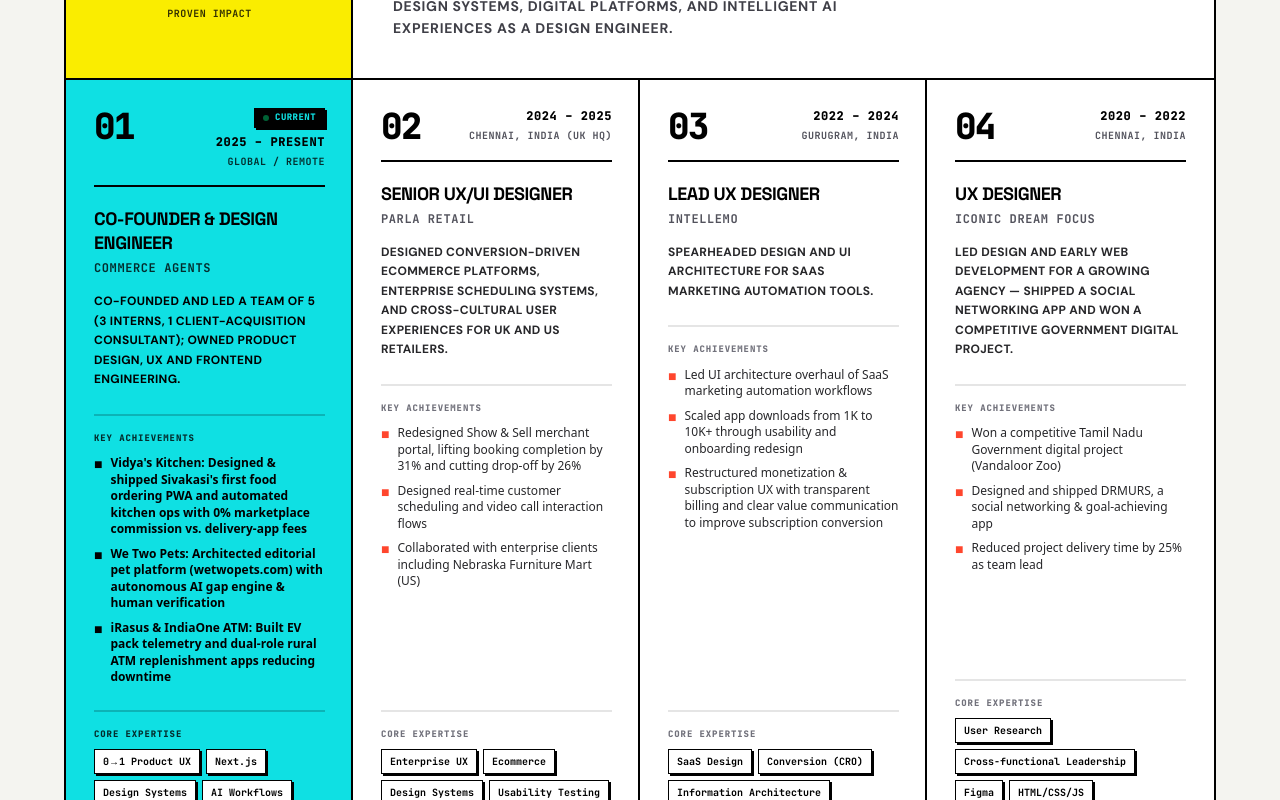
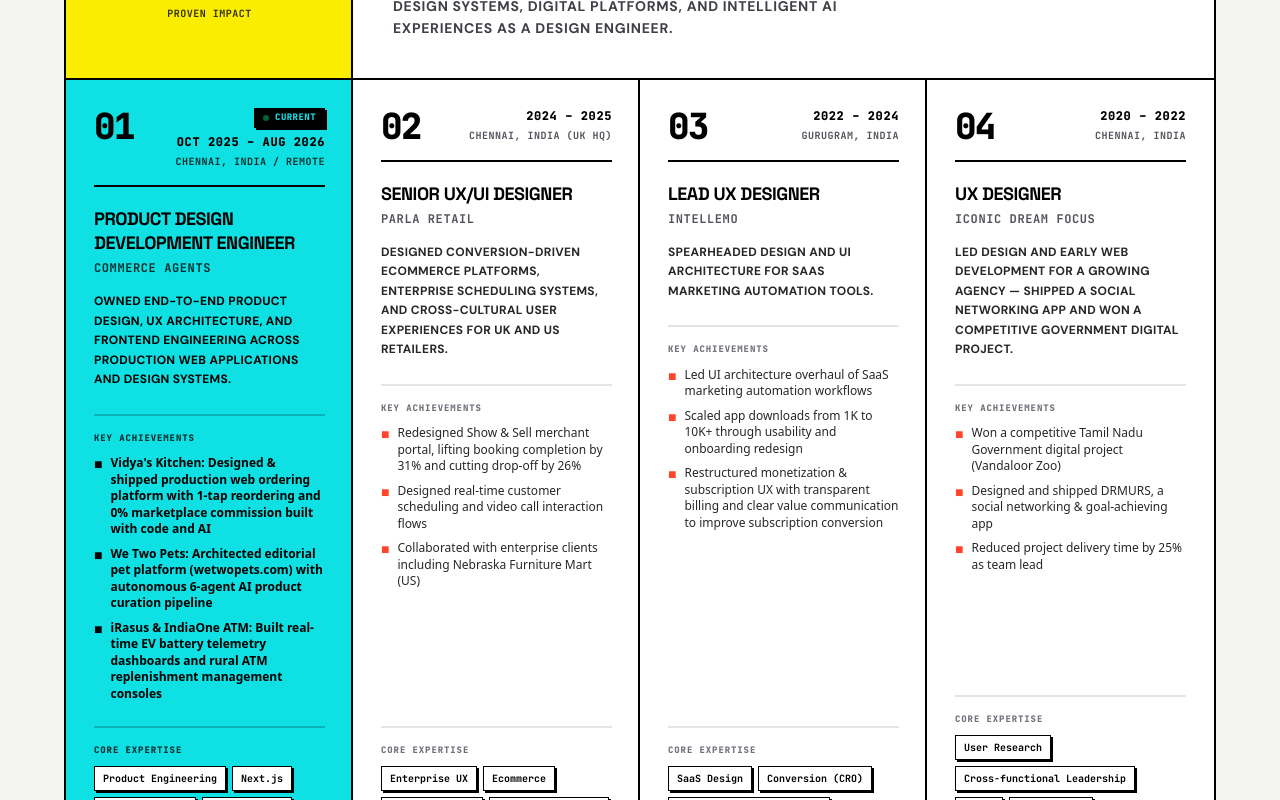
Before and after one commit to santhosh-a-designer/portfolio, a Next.js app: page / in a window 1280 px wide. Shown: the part 4940-5740 px from the top of the page. Built offline with nearby package versions, Linux system fonts and the light colour scheme; no server answers.

Commit message:
Update Commerce Agents role to Product Design Development Engineer, dates Oct 2025 - Aug 2026, and align descriptions with AI & engineering focus

```diff
--- a/app/v2/components/ExperienceSectionV2.tsx
+++ b/app/v2/components/ExperienceSectionV2.tsx
@@ -21,19 +21,19 @@ interface ExperienceItem {
 const experiences: ExperienceItem[] = [
   {
     num: "01",
-    role: "CO-FOUNDER & DESIGN ENGINEER",
+    role: "PRODUCT DESIGN DEVELOPMENT ENGINEER",
     company: "COMMERCE AGENTS",
-    period: "2025 – PRESENT",
-    location: "GLOBAL / REMOTE",
+    period: "OCT 2025 – AUG 2026",
+    location: "CHENNAI, INDIA / REMOTE",
     isHighlight: true,
     isCurrent: true,
-    description: "Co-founded and led a team of 5 (3 interns, 1 client-acquisition consultant); owned product design, UX and frontend engineering.",
+    description: "Owned end-to-end product design, UX architecture, and frontend engineering across production web applications and design systems.",
     highlights: [
-      "Vidya's Kitchen: Designed & shipped Sivakasi's first food ordering PWA and automated kitchen ops with 0% marketplace commission vs. delivery-app fees",
-      "We Two Pets: Architected editorial pet platform (wetwopets.com) with autonomous AI gap engine & human verification",
-      "iRasus & IndiaOne ATM: Built EV pack telemetry and dual-role rural ATM replenishment apps reducing downtime",
+      "Vidya's Kitchen: Designed & shipped production web ordering platform with 1-tap reordering and 0% marketplace commission built with code and AI",
+      "We Two Pets: Architected editorial pet platform (wetwopets.com) with autonomous 6-agent AI product curation pipeline",
+      "iRasus & IndiaOne ATM: Built real-time EV battery telemetry dashboards and rural ATM replenishment management consoles",
     ],
-    skills: ["0→1 Product UX", "Next.js", "Design Systems", "AI Workflows", "TypeScript", "Tailwind CSS"],
+    skills: ["Product Engineering", "Next.js", "Design Systems", "AI Workflows", "TypeScript", "Tailwind CSS"],
   },
   {
     num: "02",
--- a/components/About.tsx
+++ b/components/About.tsx
@@ -8,36 +8,36 @@ import {
 
 const timeline = [
   {
-    year: "Oct 2025 – Present",
-    role: "Design Engineer",
+    year: "Oct 2025 – Aug 2026",
+    role: "Product Design Development Engineer",
     company: "Commerce Agents",
     color: "#FF7410",
     current: true,
     expertise: [
-      "AI Agent Interaction Design",
-      "Product Design & Systems",
-      "UX Research & Personas",
-      "Figma",
-      "Next.js & Frontend",
-      "Multimodal Agent Workflows",
+      "Product Engineering & UX",
+      "AI-Assisted Frontend Dev",
+      "Design Systems & Figma",
+      "React.js & Next.js",
+      "Complex B2B Workflows",
+      "Agentic Product Architecture",
     ],
     learned: [
-      "Co-founded and led a team of 5 (3 interns, 1 client-acquisition consultant); owned product design, UX and frontend engineering.",
-      "Leading 0-to-1 product design, user research, and autonomous AI agent interaction models",
-      "Designing multi-agent workflows, human-in-the-loop interfaces, and complex web ecosystems",
-      "Bridging high-level UX strategy with production-ready design systems and frontend code",
-      "Directing end-to-end product delivery across AI, EdTech, and Commerce platforms",
+      "Owned end-to-end product experience from UX research and wireframing through to production deployment using Next.js, React, and AI-assisted engineering (Cursor, v0)",
+      "Designed and developed Vidya's Kitchen (0->1 web platform built with code and AI) and We Two Pets (autonomous 6-agent AI curation pipeline)",
+      "Simplified complex B2B workflows for real-time IoT telemetry (iRasus) and cash-in-transit vault operations (IndiaOne ATM)",
+      "Architected production Figma design systems with reusable components, semantic tokens, and responsive layouts (BuildSync)",
+      "Translated ambiguous client briefs into testable, production-ready interfaces with measurable outcomes",
     ],
     clients: [
-      "Commerce Agents (Core Team)",
-      "Makeon Learning Ecosystem",
-      "Founder-led AI Ventures",
+      "THE WETWO INTERNATIONAL (Sivakasi)",
+      "iRasus Technologies",
+      "IndiaOne ATM",
     ],
     projects: [
-      "Commerce Agents AI Studio",
-      "Makeon Builder Ecosystem",
-      "Vidya's Kitchen (PWA)",
-      "Irasus AI Battery Dashboard",
+      "Vidya's Kitchen (Web Platform)",
+      "We Two Pets (D2C Storefront)",
+      "BuildSync Design System",
+      "iRasus IoT Telemetry Console",
     ],
     span: "lg:col-span-2 lg:row-span-2",
   },
```
